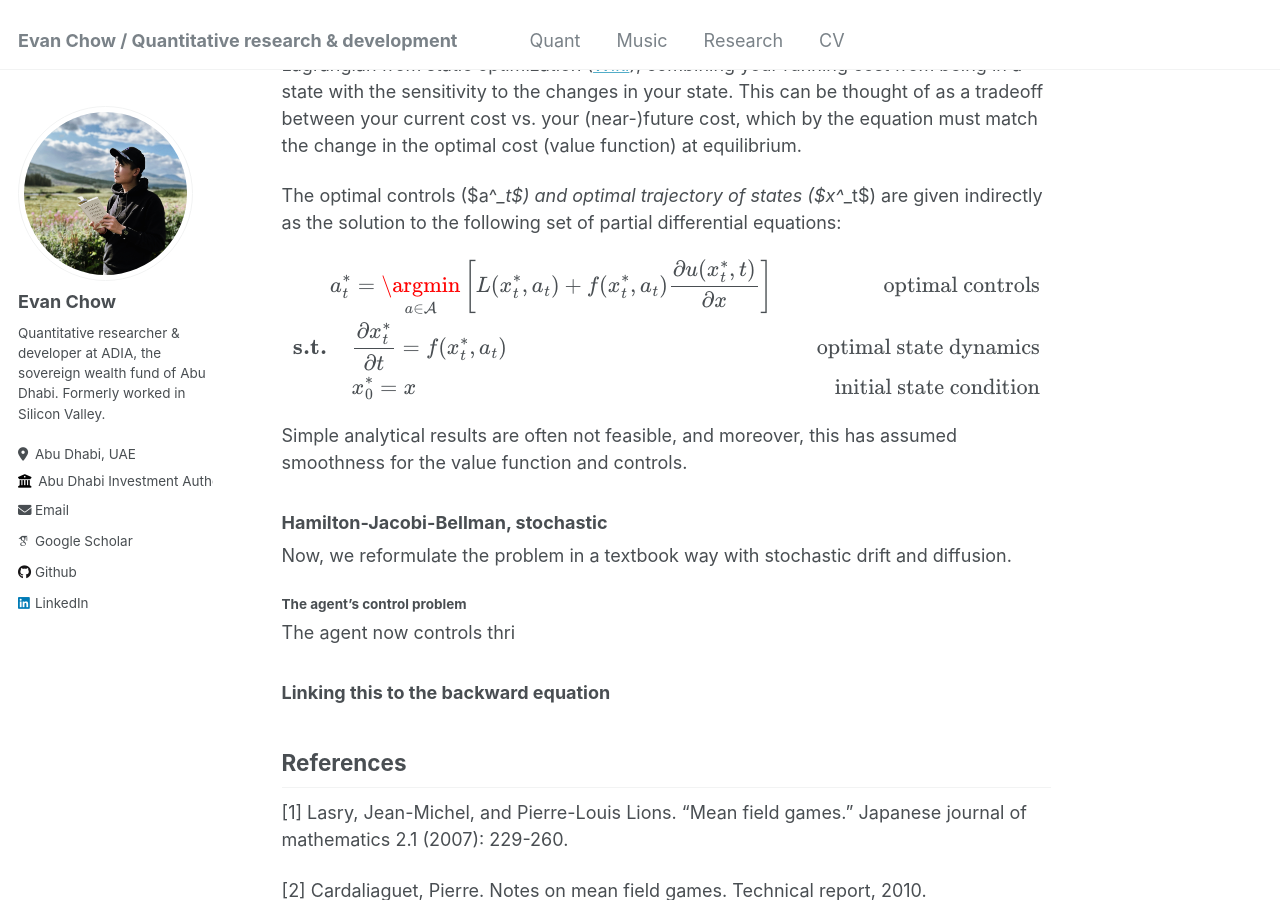
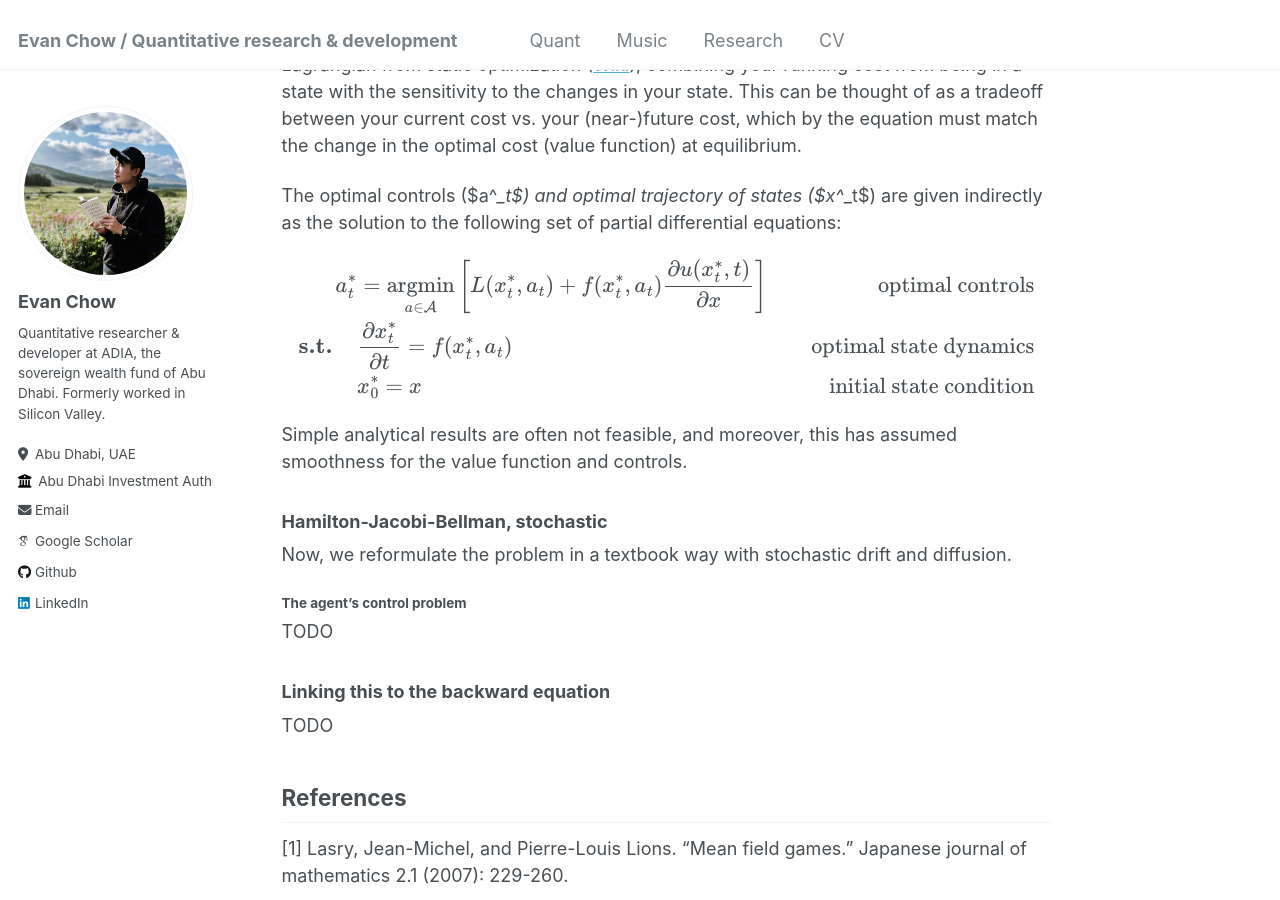
Before and after one commit to evnchw/evnchw.github.io, a Jekyll site: the page built from _quant/mfg_part_1.md, in a window 1280 px wide and 900 px high, scrolled down 5463 px. Built offline with Jekyll 4.4.1, drawn with Linux system fonts in a browser that asks for light colours; some web fonts are replaced.

Commit message:
Quick commit.

```diff
--- a/_quant/mfg_part_1.md
+++ b/_quant/mfg_part_1.md
@@ -170,7 +170,7 @@ The optimal controls ($a^*_t$) and optimal trajectory of states ($x^*_t$) are gi
 
 $$
 \begin{align*}
-    a^*_t &= \underset{a \in \mathcal{A}}{\argmin} \left[L(x_t^*, a_t) + f(x_t^*, a_t) \frac{\partial u(x_t^*, t)}{\partial x}\right] & \text{optimal controls} \\
+    a^*_t &= \underset{a \in \mathcal{A}}{\text{argmin}} \left[L(x_t^*, a_t) + f(x_t^*, a_t) \frac{\partial u(x_t^*, t)}{\partial x}\right] & \text{optimal controls} \\
     \textbf{s.t. } \hspace{0.5cm}& \frac{\partial x_t^*}{\partial t} = f(x_t^*, a_t) & \text{optimal state dynamics} \\
     \hspace{0.5cm}& x_0^* = x & \text{initial state condition} \\
 \end{align*}
@@ -184,11 +184,11 @@ Now, we reformulate the problem in a textbook way with stochastic drift and diff
 
 #### The agent's control problem
 
-The agent now controls thri
+TODO
 
 ### Linking this to the backward equation
 
-
+TODO
 
 
 
```
